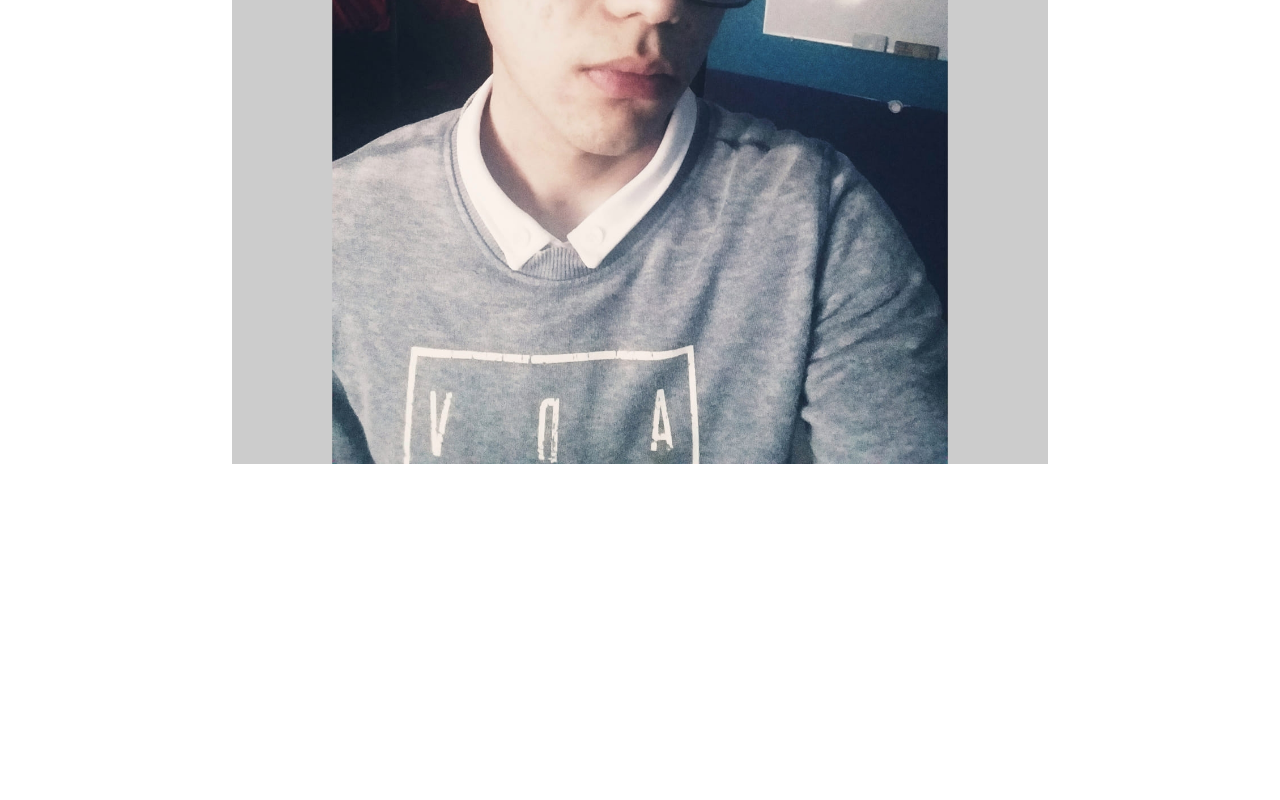
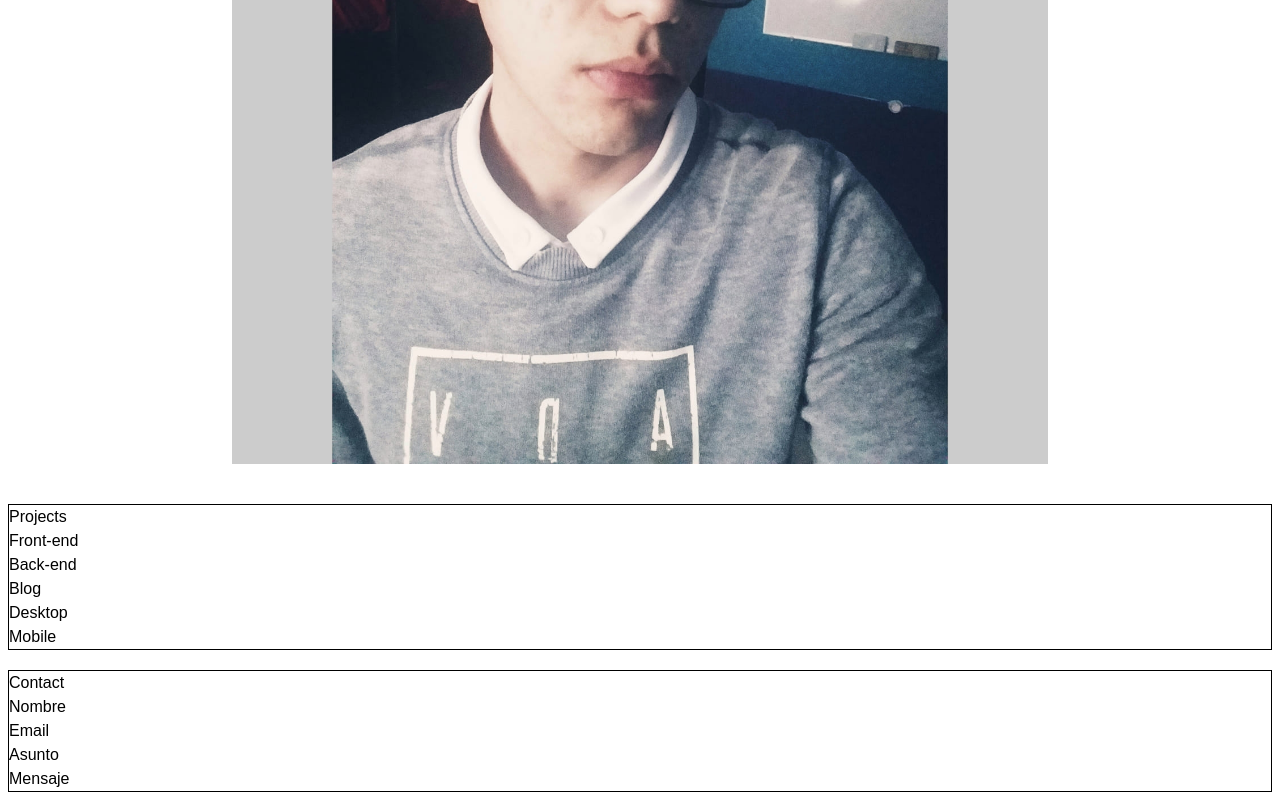
Before and after one commit to andresMataX/portafolio, a website: page index.html in a window 1280 px wide. Shown: the part 548-1348 px from the top of the page. Before the commit the page ends 1040 px from the top, so only its background shows below. Drawn offline with Linux system fonts and the light colour scheme; a web font is replaced by a local one.

Commit message:
Sección de proyectos y contacto

```diff
--- a/index.html
+++ b/index.html
@@ -33,8 +33,47 @@
         </div>
 
         <!-- Sección de proyectos -->
+        <div class="mt-5 border border-black">
+            <h2>Projects</h2>
+            <div id="projects">
+                <h3>
+                    <a href="#">Front-end</a>
+                </h3>
+                <h3>
+                    <a href="#">Back-end</a>
+                </h3>
+                <h3>
+                    <a href="#">Blog</a>
+                </h3>
+                <h3>
+                    <a href="#">Desktop</a>
+                </h3>
+                <h3>
+                    <a href="#">Mobile</a>
+                </h3>
+            </div>
+        </div>
 
         <!-- Sección de contacto -->
+        <div class="mt-5 border border-black">
+            <h2>Contact</h2>
+            <div id="contact">
+                <form>
+                    <label for="name">Nombre</label>
+                    <input type="text" name="name" id="name">
+                    <br>
+                    <label for="email">Email</label>
+                    <input type="text" name="email" id="email">
+                    <br>
+                    <label for="subject">Asunto</label>
+                    <input type="text" name="subject" id="subject">
+                    <br>
+                    <label for="message">Mensaje</label>
+                    <input type="text" name="message" id="message">
+                    <br>
+                </form>
+            </div>
+        </div>
     </div>
 </body>
 
```
Also changed, not shown: style.css.
